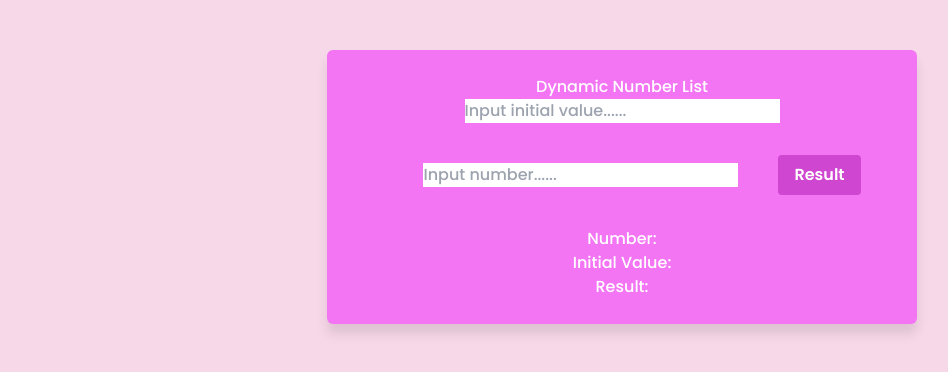
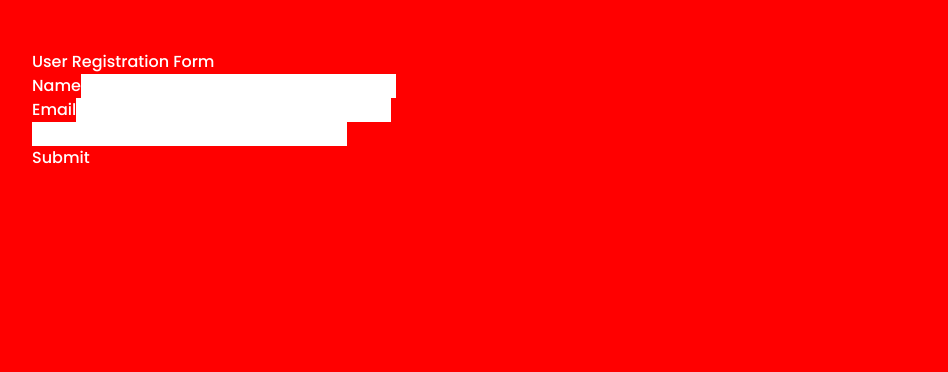
Before and after one commit to Nwakaego-Ego/leetChallengeNextjs, a Next.js app: page / in a window 1280 px wide. Shown: the top 372 px of the page, without its empty margins (18-966 px from the left). Built offline with nearby package versions, Linux system fonts and the light colour scheme.

Commit message:
User Registration Form

```diff
--- /dev/null
+++ b/app/Form/form.css
@@ -0,0 +1,3 @@
+body {
+  background-color: red !important;
+}
--- /dev/null
+++ b/app/Form/page.jsx
@@ -0,0 +1,80 @@
+"use client";
+import "./form.css";
+import * as yup from "yup";
+import { Formik, Form, Field, ErrorMessage } from "formik";
+
+const FormVal = () => {
+  const schema = yup.object().shape({
+    name: yup
+      .string()
+      .min(3, "name cannot be more than 10 characters")
+      .required("name cannot be empty"),
+    email: yup.string().email().required("Email cannot be empty"),
+    password: yup
+      .string()
+      .min(8, "password should be 8 words minimum")
+      .required("password cannot be empty"),
+  });
+
+  const handleSubmit = async (value) => {
+    try {
+      await schema.validate(value);
+      alert(Acess);
+    } catch (error) {
+      alert("Access denied. Please check the form for errors.");
+    }
+  };
+
+  let initialValues = { name: " ", email: " ", password: "" };
+  return (
+    <>
+      <div>
+        <p>User Registration Form</p>
+        <Formik initialValues={initialValues} validationSchema={schema}>
+          <Form onSubmit={handleSubmit}>
+            <div className="">
+              <div>
+                <label htmlFor="Name">Name</label>
+                <Field
+                  name="name"
+                  id="name"
+                  type="text"
+                  className="text-black"
+                />
+                <div className="">
+                  <ErrorMessage name="name">{(msg) => msg}</ErrorMessage>
+                </div>
+              </div>
+              <div className="">
+                <label htmlFor="email">Email</label>
+                <Field
+                  name="email"
+                  id="email"
+                  type="text"
+                  className="text-black "
+                />
+                <div className="error-message">
+                  <ErrorMessage name="email">{(msg) => msg}</ErrorMessage>
+                </div>
+              </div>
+              <div>
+                <Field
+                  name="password"
+                  id="password"
+                  type="password"
+                  className="text-black "
+                />
+                <div className="">
+                  <ErrorMessage name="password">{(msg) => msg}</ErrorMessage>
+                </div>
+              </div>
+              <button type="submit">Submit</button>
+            </div>
+          </Form>
+        </Formik>
+      </div>
+    </>
+  );
+};
+
+export default FormVal;
--- a/app/Projects/numList/page.js
+++ b/app/Projects/numList/page.js
@@ -1,6 +1,6 @@
 "use client";
+import React, { useState } from "react";
 import "./numList.css";
-import React, { useState } from "react";
 
 const numList = () => {
   const [init, setInit] = useState();
@@ -27,6 +27,7 @@ const numList = () => {
   }
 
   return (
+    <div>
       <div className="card">
         <div className="text-center">
           <div>Dynamic Number List</div>
@@ -54,6 +55,7 @@ const numList = () => {
           <p> Result: {result}</p>
         </div>
       </div>
+    </div>
   );
 };
 
--- a/app/page.js
+++ b/app/page.js
@@ -7,6 +7,7 @@ import Counter from "./Counter/Counter";
 import Tobe from "./tobe";
 import Display from "./Display/display";
 import Projects from "../app/Projects/numList/page";
+import Form from "../app/Form/page";
 
 export default function Home() {
   return (
@@ -19,7 +20,8 @@ export default function Home() {
       {/* <Counter /> */}
       {/* <Tobe /> */}
       {/* <Display /> */}
-      <Projects />
+      {/* <Projects /> */}
+      <Form />
     </main>
   );
 }
--- a/package.json
+++ b/package.json
@@ -10,11 +10,13 @@
   },
   "dependencies": {
     "debounce": "^1.2.1",
+    "formik": "^2.4.5",
     "next": "13.5.4",
     "react": "^18",
     "react-dom": "^18",
     "react-modal": "^3.16.1",
-    "use-debounce": "^9.0.4"
+    "use-debounce": "^9.0.4",
+    "yup": "^1.3.2"
   },
   "devDependencies": {
     "autoprefixer": "^10",
```
Also changed, not shown: 1 other file (tests, documents, lock files or other folders). Lines whose indentation alone changed are shown as unchanged.
